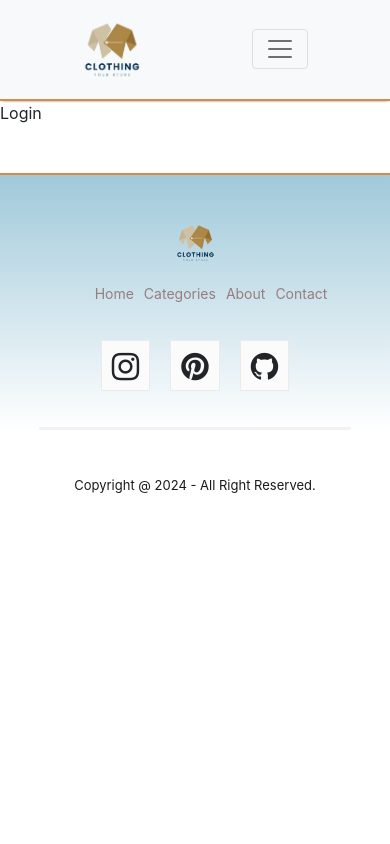
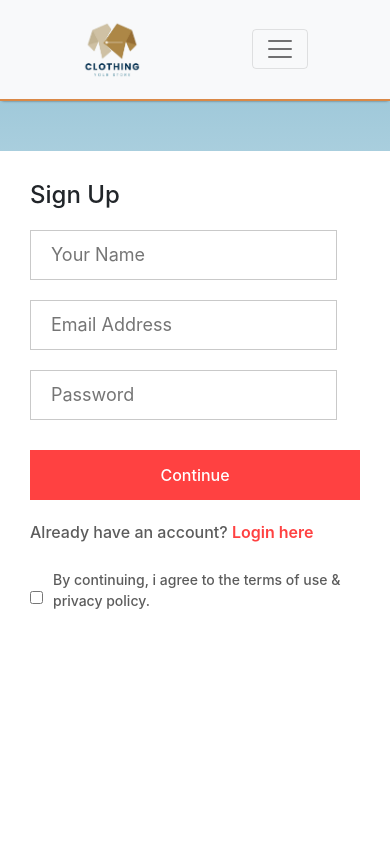
Before and after one commit to K-Kamenju/pyhton-p4-project-E-Commerce, a React (Create React App) app in the folder client/: page /login in a window 390 px wide. Shown: the top 844 px of the page. Built offline with nearby package versions, Linux system fonts and the light colour scheme.

Commit message:
K - Sign-Up Page Done

```diff
--- a/client/src/Components/App/App.js
+++ b/client/src/Components/App/App.js
@@ -1,4 +1,4 @@
-
+import React, { useState } from 'react';
 import Navbar from '../Navbar/Navbar';
 import './App.css';
 import { BrowserRouter, Routes, Route } from 'react-router-dom';
@@ -9,19 +9,34 @@ import Login from '../../Pages/Login';
 import About from '../../Pages/About';
 import Categories from '../../Pages/Categories';
 import Footer from '../Footer/Footer';
+import UpdateProfile from '../../Pages/UpdateProfile';
+import PostProduct from '../../Pages/PostProduct';
 
 
 function App() {
+
+  const [isLoggedIn, setIsLoggedIn] = useState(false);
+
+  const handleLogin = () => {
+    setIsLoggedIn(true);
+  };
+
+  const handleLogout = () => {
+    setIsLoggedIn(false);
+  };
+
   return (
     <BrowserRouter>
-       <Navbar />
+       <Navbar isLoggedIn={isLoggedIn} onLogout={handleLogout} />
        <Routes>
           <Route path="/" element={<Home />} />
           <Route path="/about" element={<About />} />
           <Route path='/categories' element= {<Categories />}/>
           <Route path="/product/:productId" element={<Product />} />
           <Route path="/cart" element={<Cart />} />
-          <Route path="/login" element={<Login />} />
+          <Route path="/login" element={<Login onLogin={handleLogin} />} />
+          <Route path="/profile" element={<UpdateProfile />} />
+          <Route path="/post-product" element={<PostProduct />} />
        </Routes>
        <Footer />
     </BrowserRouter>
--- a/client/src/Components/Navbar/Navbar.jsx
+++ b/client/src/Components/Navbar/Navbar.jsx
@@ -3,7 +3,7 @@ import './Navbar.css'
 import logo from '../../Assets/logo.png'
 import { Link } from 'react-router-dom'
 
-function Navbar() {
+function Navbar({ isLoggedIn, onLogout }) {
 
     const [menu, setMenu] = useState('home')
 
@@ -15,6 +15,7 @@ function Navbar() {
                 <span className="navbar-toggler-icon"></span>
             </button>
             <div className="collapse navbar-collapse" id="navbarNavAltMarkup">
+                {!isLoggedIn ? (<>
                     <div className="navbar-nav ms-auto link-color">
                         <Link
                         className='list m-3'
@@ -45,6 +46,53 @@ function Navbar() {
                         <Link to="/cart"><i className="fa fa-shopping-cart fa-3x mx-1" aria-hidden="true"></i></Link>
                         <div className="nav-cart-count">0</div>
                     </div>
+                </> ): (<>
+                    <div className="navbar-nav ms-auto link-color">
+                        <Link
+                        className='list m-3'
+                        style={{textDecoration:"none"}}
+                        to="/"
+                        onClick={()=>{setMenu("home")}}>
+                            Home{menu==="home"?<hr/>:<></>}
+                        </Link>
+                        <Link
+                        className='list m-3'
+                        style={{textDecoration:"none"}}
+                        to="/about"
+                        onClick={()=>{setMenu("about")}}>
+                            About{menu==="about"?<hr/>:<></>}
+                        </Link>
+                        <Link
+                        className='list m-3'
+                        style={{textDecoration:"none"}}
+                        to="/categories"
+                        onClick={()=>{setMenu("categories")}}>
+                            Categories{menu==="categories"?<hr/>:<></>}
+                        </Link>
+                        <Link
+                        className='list m-3'
+                        style={{textDecoration:"none"}}
+                        to="/profile"
+                        onClick={()=>{setMenu("profile")}}>
+                            Profile{menu==="profile"?<hr/>:<></>}
+                        </Link>
+                        <Link
+                        className='list m-3'
+                        style={{textDecoration:"none"}}
+                        to="/post-product"
+                        onClick={()=>{setMenu("post-product")}}>
+                            Post{menu==="post-product"?<hr/>:<></>}
+                        </Link>
+                    </div>
+                    <div className="navbar-nav ms-auto">
+
+                        <button className="btn btn-sm btn-outline-danger p-2 m-2" onClick={onLogout}>Logout</button>
+
+                        <Link to="/cart"><i className="fa fa-shopping-cart fa-3x mx-1" aria-hidden="true"></i></Link>
+                        <div className="nav-cart-count">0</div>
+                    </div>
+                </> )}
+
             </div>
         </div>
     </nav>
--- a/client/src/Pages/Login.jsx
+++ b/client/src/Pages/Login.jsx
@@ -1,8 +1,29 @@
 import React from 'react'
+import '../Pages/css/Login.css'
 
-function Login() {
+function Login({ onLogin }) {
+
+    const handleLoginClick = () => {
+        onLogin();
+      };
+
     return (
-        <div>Login</div>
+        <div className='loginsignup'>
+            <div className="loginsignup-container">
+                <h1>Sign Up</h1>
+                <div className="loginsignup-fields">
+                    <input type="text" placeholder='Your Name' />
+                    <input type="email" placeholder='Email Address' />
+                    <input type="password" placeholder='Password' />
+                </div>
+                <button onClick={handleLoginClick}>Continue</button>
+                <p className="loginsignup-login">Already have an account? <span>Login here</span></p>
+                <div className="loginsignup-agree">
+                    <input type="checkbox" name='' id='' />
+                    <p>By continuing, i agree to the terms of use & privacy policy.</p>
+                </div>
+            </div>
+        </div>
     )
 }
 
--- /dev/null
+++ b/client/src/Pages/PostProduct.jsx
@@ -0,0 +1,9 @@
+import React from 'react'
+
+function PostProduct() {
+    return (
+        <div>PostProduct</div>
+    )
+}
+
+export default PostProduct
--- /dev/null
+++ b/client/src/Pages/UpdateProfile.jsx
@@ -0,0 +1,9 @@
+import React from 'react'
+
+function UpdateProfile() {
+    return (
+        <div>UpdateProfile</div>
+    )
+}
+
+export default UpdateProfile
--- /dev/null
+++ b/client/src/Pages/css/Login.css
@@ -0,0 +1,112 @@
+.loginsignup{
+    width: 100%;
+    height: 90vh;
+    background: linear-gradient(180deg, rgb(160, 201, 218), white 70%); ;
+    padding-top: 100px;
+}
+.loginsignup-container{
+    width: 580px;
+    height: 600px;
+    background: white;
+    margin: auto;
+    padding: 40px 60px;
+}
+.loginsignup-container h1{
+    margin: 20px 0px;
+}
+.loginsignup-fields{
+    display: flex;
+    flex-direction: column;
+    gap: 29px;
+    margin-top: 30px;
+}
+.loginsignup-fields input{
+    height: 72px;
+    width: 100%;
+    padding-left: 20px;
+    border: 1px solid #c9c9c9;
+    outline: none;
+    color: #5c5c5c;
+    font-size: 18px;
+}
+.loginsignup-container button{
+    width: 580px;
+    height: 72px;
+    color: white;
+    background: #ff4141;
+    margin-top: 30px;
+    border: none;
+    font-size: 24px;
+    font-weight: 500;
+    cursor: pointer;
+}
+.loginsignup-login{
+    margin-top: 20px;
+    color: #5c5c5c;
+    font-size: 18px;
+    font-weight: 500;
+}
+.loginsignup-login span{
+    color: #ff4141;
+    font-weight: 600;
+}
+.loginsignup-agree{
+    display: flex;
+    align-items: center;
+    margin-top: 25px;
+    gap: 20px;
+    color: #5c5c5c;
+    font-size: 18px;
+    font-weight: 500;
+}
+@media(max-width:1280px){
+    .loginsignup{
+        padding-top: 50px;
+    }
+    .loginsignup-container{
+        max-width: 500px;
+        max-height: 500px;
+        width: auto;
+    }
+    .loginsignup-container h1{
+        margin: 10px 0px;
+    }
+    .loginsignup-fields{
+        gap: 20px;
+        margin-top: 20px;
+    }
+    .loginsignup-fields input{
+        height: 65px;
+        width: 93%;
+    }
+    .loginsignup-container button{
+        width: 100%;
+    }
+    .loginsignup-login{
+        font-size: 16px;
+    }
+    .loginsignup-agree{
+        font-size: 14px;
+        gap: 10px;
+    }
+}
+@media(max-width:800px){
+
+    .loginsignup-container{
+        padding: 20px 30px;
+    }
+    .loginsignup-container h1{
+        font-size: 24px;
+    }
+    .loginsignup-fields{
+        gap: 20px;
+        margin-top: 20px;
+    }
+    .loginsignup-fields input{
+        height: 50px;
+    }
+    .loginsignup-container button{
+        height: 50px;
+        font-size: 16px;
+    }
+}
```
Lines whose indentation alone changed are shown as unchanged.
